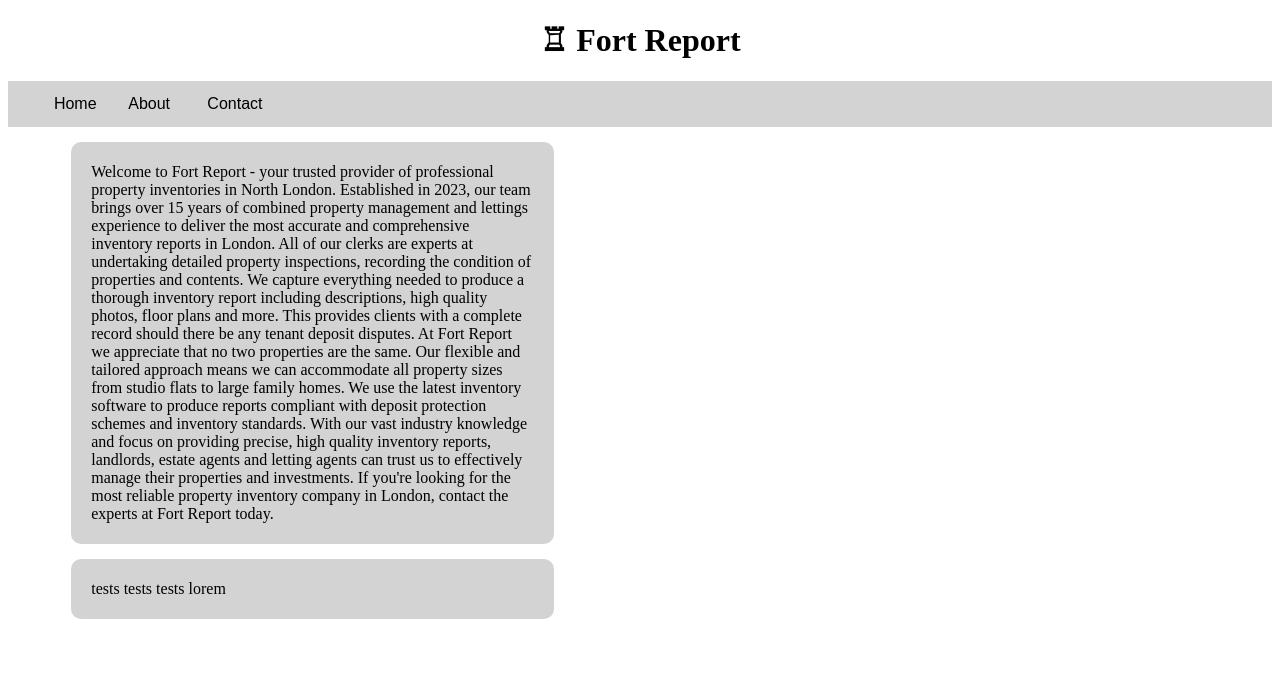
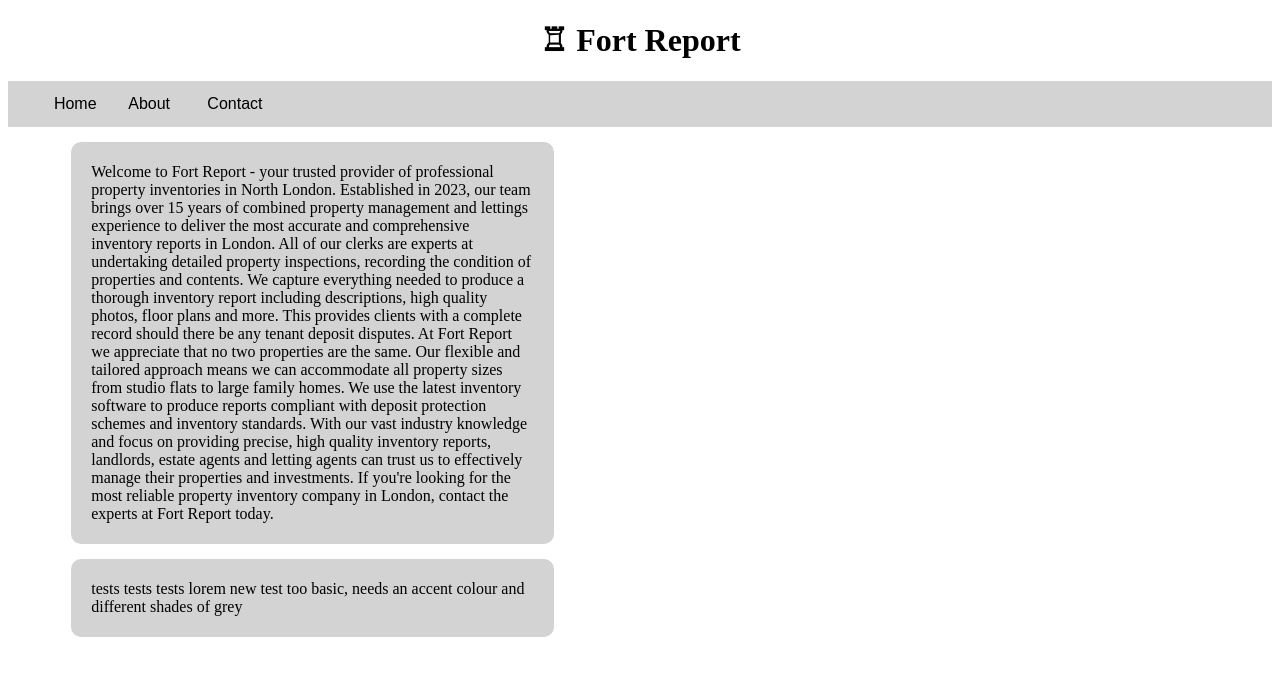
Before and after one commit to Filb88/just-test, a React (Create React App) app: page / in a window 1280 px wide. Shown: the top 676 px of the page. Built offline with nearby package versions, Linux system fonts and the light colour scheme; a web font is replaced by a local one.

Commit message:
Update Home.js

```diff
--- a/src/pages/Home.js
+++ b/src/pages/Home.js
@@ -31,7 +31,7 @@ export default function Home() {
           </p>
         </div>
         <div className="column">
-          <p>tests tests tests lorem</p>
+          <p>tests tests tests lorem new test too basic, needs an accent colour and different shades of grey</p>
         </div>
       </section>
     </>
```
